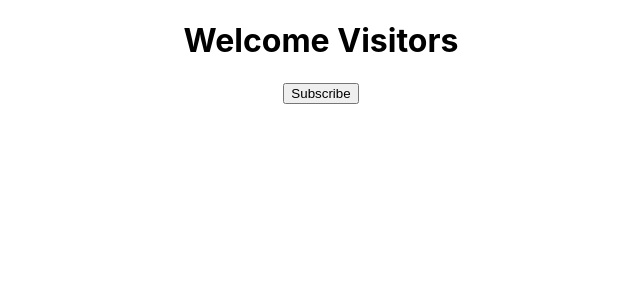
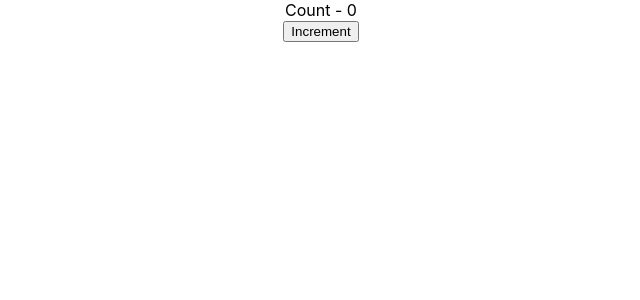
Before and after one commit to fahimmeadahmed/Intern, a React (Create React App) app in the folder React/hello-world/: page / in a window 1280 px wide. Shown: the top 300 px of the page, without its empty margins (319-959 px from the left). Built offline with nearby package versions, Linux system fonts and the light colour scheme.

Commit message:
setState

```diff
--- a/React/hello-world/src/App.js
+++ b/React/hello-world/src/App.js
@@ -5,6 +5,7 @@
 import Welcome from './components/Welcome'
 import Hello from './components/Hello'
 import Messege from './components/Messege'
+import Counter from './components/Counter'
 
 function App() {
   return (
@@ -16,7 +17,8 @@
       <Welcome name="Ahmed" degree="CSSE"></Welcome>
       <Welcome name="Fahim" degree="SE"></Welcome> */}
       {/*<Hello />*/}
-      <Messege />
+      {/* <Messege /> */}
+      <Counter />
     </div>
   );
 }
--- /dev/null
+++ b/React/hello-world/src/components/Counter.js
@@ -0,0 +1,41 @@
+import React, { Component } from 'react'
+
+class Counter extends Component {
+    constructor(props) {
+        super(props)
+
+        this.state = {
+             count: 0
+        }
+    }
+    increment(){
+        // this.setState({
+        //     count : this.state.count += 1
+        // },() => {console.log('callback value', this.state.count)})
+
+        //console.log(this.state.count)
+
+        this.setState(prevState =>({
+            count: prevState.count +1
+        }) )
+        console.log(this.state.count)
+    }
+    incrementFive(){
+        this.increment()
+        this.increment()
+        this.increment()
+        this.increment()
+        this.increment()
+    }
+
+    render() {
+        return (
+            <div>
+                <div>Count - {this.state.count}</div>
+                <button onClick={() => this.incrementFive()}>Increment </button>
+            </div>
+        )
+    }
+}
+
+export default Counter
```
